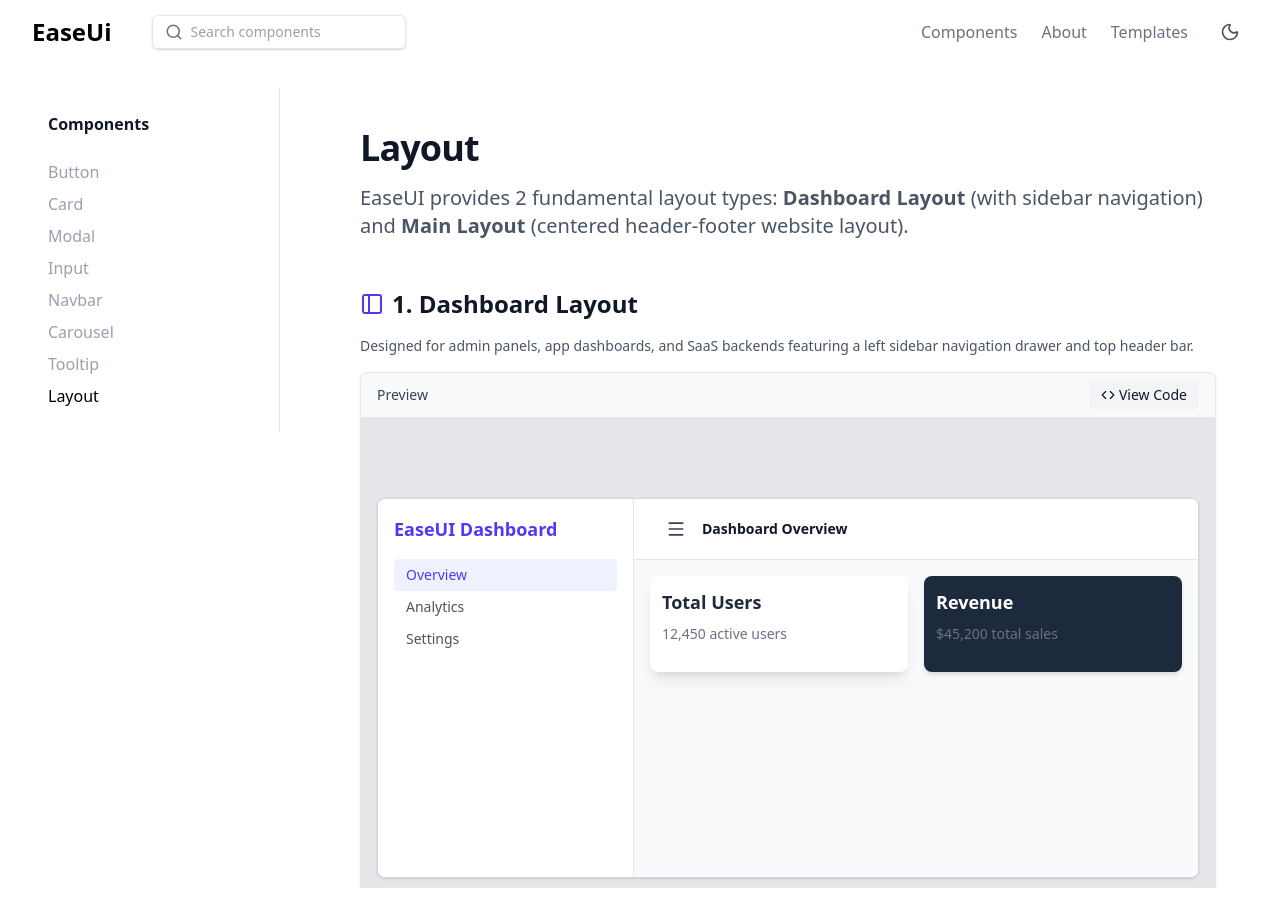
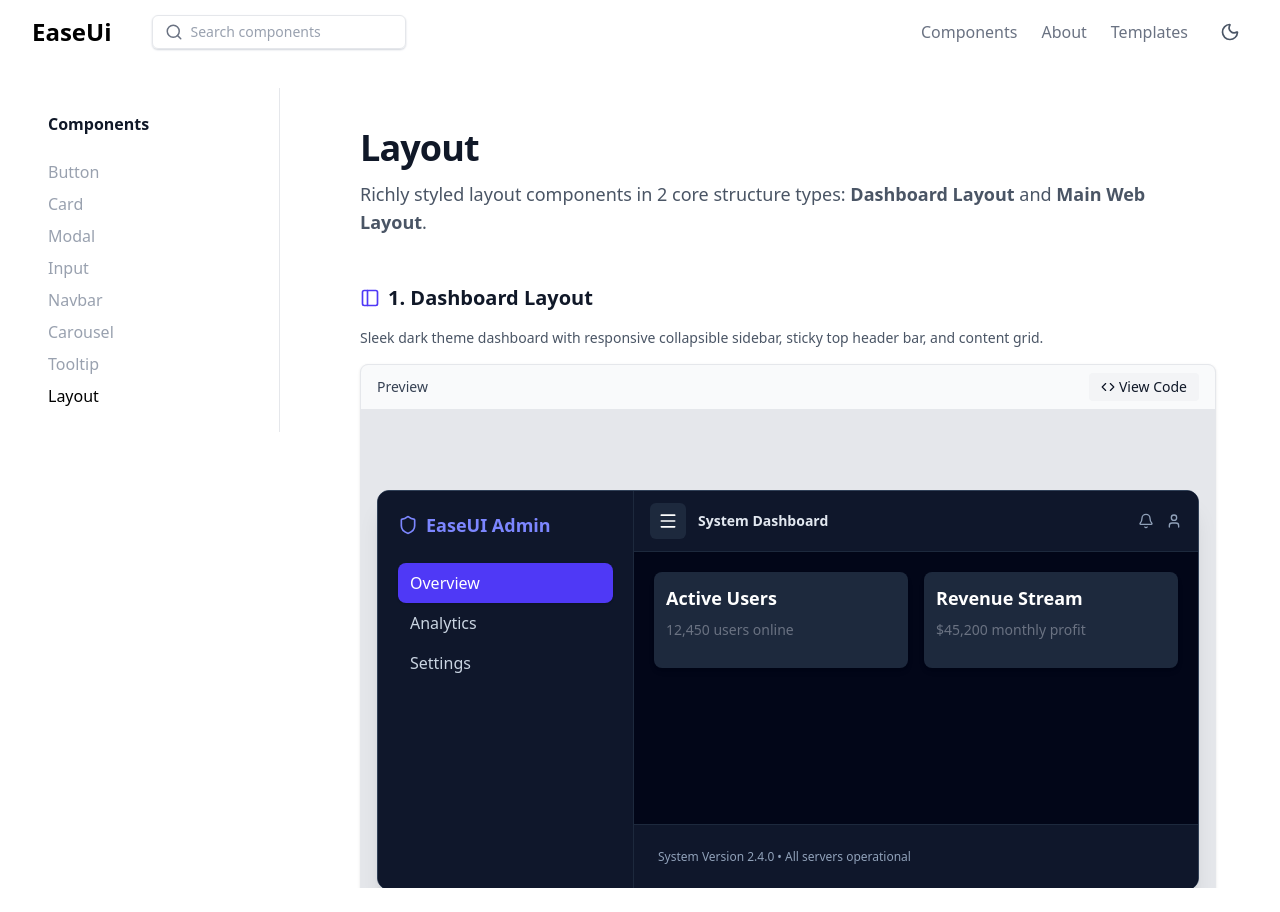
Before and after one commit to Anshuman-x49/EaseUI, a React (Vite) app: page /components/layout in a window 1280 px wide. Built offline with nearby package versions, Linux system fonts and the light colour scheme.

Commit message:
fix the layout components

```diff
--- a/src/components/Layout/Layout.tsx
+++ b/src/components/Layout/Layout.tsx
@@ -23,14 +23,15 @@ export const useLayout = () => {
 
 // --- CVA Variants ---
 const layoutVariants = cva(
-  "min-h-screen w-full flex flex-col bg-gray-50 text-gray-900 dark:bg-slate-950 dark:text-slate-100 transition-colors duration-200",
+  "min-h-screen w-full flex flex-col font-sans antialiased selection:bg-indigo-500 selection:text-white transition-colors duration-200",
   {
     variants: {
       variant: {
-        default: "bg-gray-50 dark:bg-slate-950",
-        light: "bg-white text-gray-900",
-        dark: "bg-slate-900 text-white dark",
-        slate: "bg-slate-100 dark:bg-slate-900",
+        default: "bg-gray-50 text-gray-900 dark:bg-slate-950 dark:text-slate-100",
+        light: "bg-white text-gray-900 border-gray-200",
+        dark: "bg-slate-950 text-slate-100 border-slate-800",
+        indigo: "bg-indigo-950 text-indigo-100 border-indigo-900",
+        glass: "bg-slate-900/90 text-white backdrop-blur-md border-white/10",
       },
     },
     defaultVariants: {
@@ -87,8 +88,8 @@ export const Layout = React.forwardRef<HTMLDivElement, LayoutProps>(
               {sidebar && (
                 <aside
                   className={cn(
-                    "fixed inset-y-0 left-0 z-40 w-64 bg-white dark:bg-slate-900 border-r border-gray-200 dark:border-slate-800 transition-transform duration-300 ease-in-out lg:translate-x-0 lg:static",
-                    sidebarOpen ? "translate-x-0" : "-translate-x-full"
+                    "fixed inset-y-0 left-0 z-40 w-64 bg-slate-900 text-white border-r border-slate-800 transition-transform duration-300 ease-in-out lg:translate-x-0 lg:static",
+                    sidebarOpen ? "translate-x-0 shadow-2xl" : "-translate-x-full"
                   )}
                 >
                   {sidebar}
@@ -97,19 +98,19 @@ export const Layout = React.forwardRef<HTMLDivElement, LayoutProps>(
 
               {sidebarOpen && (
                 <div
-                  className="fixed inset-0 z-30 bg-black/40 lg:hidden backdrop-blur-xs"
+                  className="fixed inset-0 z-30 bg-black/50 lg:hidden backdrop-blur-xs"
                   onClick={() => setSidebarOpen(false)}
                 />
               )}
 
               <div className="flex-1 flex flex-col min-w-0">
                 {header && (
-                  <header className="sticky top-0 z-20 bg-white/80 dark:bg-slate-900/80 backdrop-blur-md border-b border-gray-200 dark:border-slate-800 px-4 py-3 flex items-center justify-between">
+                  <header className="sticky top-0 z-20 bg-white dark:bg-slate-900 border-b border-gray-200 dark:border-slate-800 px-6 py-4 flex items-center justify-between">
                     <button
                       type="button"
                       aria-label="Toggle navigation menu"
                       onClick={toggleSidebar}
-                      className="lg:hidden p-2 rounded-md hover:bg-gray-100 dark:hover:bg-slate-800"
+                      className="lg:hidden p-2 rounded-md hover:bg-gray-100 dark:hover:bg-slate-800 text-gray-700 dark:text-slate-200"
                     >
                       <Menu className="w-5 h-5" />
                     </button>
@@ -120,7 +121,7 @@ export const Layout = React.forwardRef<HTMLDivElement, LayoutProps>(
                 <main className="flex-1 p-6 overflow-auto">{children}</main>
 
                 {footer && (
-                  <footer className="bg-white dark:bg-slate-900 border-t border-gray-200 dark:border-slate-800 p-4">
+                  <footer className="bg-white dark:bg-slate-900 border-t border-gray-200 dark:border-slate-800 p-4 text-sm text-gray-500">
                     {footer}
                   </footer>
                 )}
@@ -128,11 +129,11 @@ export const Layout = React.forwardRef<HTMLDivElement, LayoutProps>(
             </div>
           )}
 
-          {/* Preset 2: Main Web Layout (Header + Centered Main Content + Footer) */}
+          {/* Preset 2: Main Web Layout (Header + Centered Content + Footer) */}
           {layoutType === "main" && !children && (
             <div className="flex flex-col min-h-screen">
               {header && (
-                <header className="sticky top-0 z-30 bg-white/90 dark:bg-slate-900/90 backdrop-blur-md border-b border-gray-200 dark:border-slate-800 px-6 py-4">
+                <header className="sticky top-0 z-30 bg-slate-900 text-white border-b border-slate-800 px-6 py-4">
                   <div className="max-w-7xl mx-auto flex items-center justify-between">
                     {header}
                   </div>
@@ -144,7 +145,7 @@ export const Layout = React.forwardRef<HTMLDivElement, LayoutProps>(
               </main>
 
               {footer && (
-                <footer className="bg-white dark:bg-slate-900 border-t border-gray-200 dark:border-slate-800 p-6 mt-auto">
+                <footer className="bg-slate-900 text-slate-400 border-t border-slate-800 p-6 mt-auto">
                   <div className="max-w-7xl mx-auto">{footer}</div>
                 </footer>
               )}
@@ -171,7 +172,7 @@ export const LayoutHeader = React.forwardRef<HTMLElement, LayoutHeaderProps>(
       <header
         ref={ref}
         className={cn(
-          "w-full bg-white/90 dark:bg-slate-900/90 backdrop-blur-md border-b border-gray-200 dark:border-slate-800 px-6 py-4 z-30 flex items-center justify-between",
+          "w-full bg-white dark:bg-slate-900 border-b border-gray-200 dark:border-slate-800 px-6 py-4 z-30 flex items-center justify-between shadow-xs",
           sticky && "sticky top-0",
           className
         )}
@@ -201,19 +202,19 @@ export const LayoutSidebar = React.forwardRef<HTMLElement, LayoutSidebarProps>(
         <aside
           ref={ref}
           className={cn(
-            "fixed inset-y-0 left-0 z-40 bg-white dark:bg-slate-900 border-r border-gray-200 dark:border-slate-800 p-4 transition-transform duration-300 ease-in-out lg:static lg:translate-x-0",
+            "fixed inset-y-0 left-0 z-40 bg-slate-900 text-slate-100 border-r border-slate-800 p-5 transition-transform duration-300 ease-in-out lg:static lg:translate-x-0",
             widthClasses,
             sidebarOpen ? "translate-x-0 shadow-2xl" : "-translate-x-full"
           )}
           {...props}
         >
           <div className="flex items-center justify-between mb-4 lg:hidden">
-            <span className="text-xs font-semibold uppercase text-gray-500">Navigation</span>
+            <span className="text-xs font-bold uppercase tracking-wider text-slate-400">Navigation</span>
             <button
               type="button"
               aria-label="Close sidebar"
               onClick={() => setSidebarOpen(false)}
-              className="p-1 rounded hover:bg-gray-100 dark:hover:bg-slate-800"
+              className="p-1.5 rounded hover:bg-slate-800 text-slate-400 hover:text-white"
             >
               <X className="w-5 h-5" />
             </button>
@@ -223,7 +224,7 @@ export const LayoutSidebar = React.forwardRef<HTMLElement, LayoutSidebarProps>(
 
         {sidebarOpen && (
           <div
-            className="fixed inset-0 z-30 bg-black/40 lg:hidden backdrop-blur-xs"
+            className="fixed inset-0 z-30 bg-black/50 lg:hidden backdrop-blur-xs"
             onClick={() => setSidebarOpen(false)}
           />
         )}
@@ -274,7 +275,7 @@ export const LayoutFooter = React.forwardRef<HTMLElement, LayoutFooterProps>(
       <footer
         ref={ref}
         className={cn(
-          "w-full bg-white dark:bg-slate-900 border-t border-gray-200 dark:border-slate-800 p-6 mt-auto",
+          "w-full bg-slate-900 text-slate-400 border-t border-slate-800 p-6 mt-auto text-sm",
           className
         )}
         {...props}
@@ -303,7 +304,7 @@ export const LayoutSidebarToggle = React.forwardRef<
       aria-label="Toggle sidebar"
       onClick={toggleSidebar}
       className={cn(
-        "inline-flex items-center justify-center p-2 rounded-md hover:bg-gray-100 dark:hover:bg-slate-800 text-gray-700 dark:text-slate-200 transition-colors",
+        "inline-flex items-center justify-center p-2 rounded-md bg-slate-800 hover:bg-slate-700 text-white transition-colors",
         className
       )}
       {...props}
--- a/src/pages/components/LayoutPage.tsx
+++ b/src/pages/components/LayoutPage.tsx
@@ -10,7 +10,7 @@ import {
 } from "@/components";
 import ComponentDemo from "../ComponentsDemo";
 import PropsTable from "@/components/Personal/PropsTable";
-import { Sidebar as SidebarIcon, Layers } from "lucide-react";
+import { Sidebar as SidebarIcon, Layers, Shield, Bell, User } from "lucide-react";
 
 const LayoutPage = () => {
   const dashboardLayoutCode = `import {
@@ -23,28 +23,38 @@ const LayoutPage = () => {
   Card,
 } from "@/components";
 
-<Layout layoutType="dashboard" variant="default" className="min-h-[400px] border border-gray-200 rounded-lg overflow-hidden flex flex-row">
-  <LayoutSidebar width="md" className="p-4 space-y-2">
-    <div className="font-bold text-lg mb-4 text-indigo-600">EaseUI Dashboard</div>
-    <div className="text-sm font-medium py-1.5 px-3 bg-indigo-50 text-indigo-600 rounded">Overview</div>
-    <div className="text-sm font-medium py-1.5 px-3 text-gray-600 hover:bg-gray-100 rounded">Analytics</div>
-    <div className="text-sm font-medium py-1.5 px-3 text-gray-600 hover:bg-gray-100 rounded">Settings</div>
+<Layout layoutType="dashboard" className="min-h-[400px] border border-slate-700 rounded-xl overflow-hidden flex flex-row shadow-xl">
+  <LayoutSidebar width="md" className="bg-slate-900 text-white p-4 space-y-3">
+    <div className="font-bold text-lg text-indigo-400 mb-6 flex items-center gap-2">
+      <Shield className="w-5 h-5" /> EaseUI Admin
+    </div>
+    <div className="py-2 px-3 bg-indigo-600 font-medium text-white rounded-lg shadow-sm">Overview</div>
+    <div className="py-2 px-3 text-slate-300 hover:bg-slate-800 hover:text-white rounded-lg transition-colors cursor-pointer">Analytics</div>
+    <div className="py-2 px-3 text-slate-300 hover:bg-slate-800 hover:text-white rounded-lg transition-colors cursor-pointer">Settings</div>
   </LayoutSidebar>
 
-  <div className="flex-1 flex flex-col">
-    <LayoutHeader className="border-b border-gray-200 flex items-center justify-between">
+  <div className="flex-1 flex flex-col bg-slate-950 text-white">
+    <LayoutHeader className="bg-slate-900 border-b border-slate-800 py-3 px-4 flex items-center justify-between">
+      <div className="flex items-center gap-3">
+        <LayoutSidebarToggle />
+        <h3 className="font-semibold text-sm text-slate-200">System Dashboard</h3>
+      </div>
       <div className="flex items-center gap-2">
-        <LayoutSidebarToggle />
-        <h3 className="font-semibold text-sm">Dashboard Overview</h3>
+        <Bell className="w-4 h-4 text-slate-400" />
+        <User className="w-4 h-4 text-slate-400" />
       </div>
     </LayoutHeader>
 
-    <LayoutContent container="full" className="bg-gray-50/50 p-4">
+    <LayoutContent container="full" className="p-5 bg-slate-950">
       <div className="grid grid-cols-1 md:grid-cols-2 gap-4">
-        <Card title="Total Users" description="12,450 active users" variant="light" size="sm" />
-        <Card title="Revenue" description="$45,200 total sales" variant="dark" size="sm" />
+        <Card title="Active Users" description="12,450 users online" variant="dark" size="sm" />
+        <Card title="Revenue Stream" description="$45,200 monthly profit" variant="dark" size="sm" />
       </div>
     </LayoutContent>
+
+    <LayoutFooter className="bg-slate-900 border-t border-slate-800 text-xs text-slate-400">
+      System Version 2.4.0 • All servers operational
+    </LayoutFooter>
   </div>
 </Layout>`;
 
@@ -56,26 +66,26 @@ const LayoutPage = () => {
   Button,
 } from "@/components";
 
-<Layout layoutType="main" variant="light" className="min-h-[350px] border border-gray-200 rounded-lg overflow-hidden flex flex-col">
-  <LayoutHeader className="flex items-center justify-between">
-    <span className="font-bold text-lg text-indigo-600">EaseUI Brand</span>
-    <div className="flex gap-4 text-sm font-medium text-gray-700">
-      <span>Home</span>
-      <span>Features</span>
-      <span>Pricing</span>
+<Layout layoutType="main" className="min-h-[380px] border border-slate-700 rounded-xl overflow-hidden flex flex-col shadow-xl">
+  <LayoutHeader className="bg-indigo-950 border-b border-indigo-900 py-3 px-6 text-white flex items-center justify-between">
+    <span className="font-bold text-lg text-indigo-400">EaseUI Platform</span>
+    <div className="flex gap-6 text-sm font-medium text-indigo-200">
+      <span className="hover:text-white cursor-pointer">Products</span>
+      <span className="hover:text-white cursor-pointer">Solutions</span>
+      <span className="hover:text-white cursor-pointer">Pricing</span>
     </div>
   </LayoutHeader>
 
-  <LayoutContent container="lg" className="py-8 text-center space-y-4">
-    <h2 className="text-3xl font-extrabold">Main Website Layout</h2>
-    <p className="text-gray-600 max-w-xl mx-auto">
-      Ideal for landing pages, blogs, marketing sites, and public web applications with centered content container boundaries.
+  <LayoutContent container="lg" className="py-10 text-center space-y-5 bg-slate-900 text-white">
+    <h2 className="text-3xl font-extrabold text-white">Main Web Application Layout</h2>
+    <p className="text-slate-300 text-sm max-w-xl mx-auto">
+      Features a rich indigo header bar, responsive centered content container, and dark footer layout.
     </p>
-    <Button variant="primary" size="sm">Get Started</Button>
+    <Button variant="primary" size="md">Explore Components</Button>
   </LayoutContent>
 
-  <LayoutFooter className="text-center text-xs text-gray-500">
-    © 2026 EaseUI Inc. All rights reserved.
+  <LayoutFooter className="bg-slate-950 text-slate-400 text-center text-xs py-4 border-t border-slate-800">
+    © 2026 EaseUI Inc. Powered by modern React components.
   </LayoutFooter>
 </Layout>`;
 
@@ -84,13 +94,13 @@ const LayoutPage = () => {
       prop: "layoutType",
       type: `"dashboard" | "main"`,
       default: `"main"`,
-      description: "Layout structure blueprint type: 'dashboard' for sidebar navigation apps or 'main' for centered website layouts.",
+      description: "Layout structure blueprint type: 'dashboard' for sidebar app layouts or 'main' for web application layouts.",
     },
     {
       prop: "variant",
-      type: `"default" | "light" | "dark" | "slate"`,
+      type: `"default" | "light" | "dark" | "indigo" | "glass"`,
       default: `"default"`,
-      description: "Surface theme color variant of the root layout container.",
+      description: "Color theme variant for the layout root container.",
     },
     {
       prop: "container",
@@ -102,7 +112,7 @@ const LayoutPage = () => {
       prop: "sticky",
       type: "boolean",
       default: "true",
-      description: "Fixes the LayoutHeader to the top during page scroll.",
+      description: "Keeps LayoutHeader fixed to top during scroll.",
     },
     {
       prop: "header",
@@ -114,95 +124,105 @@ const LayoutPage = () => {
       prop: "sidebar",
       type: "React.ReactNode",
       default: "-",
-      description: "Left navigation sidebar node for dashboard layout.",
+      description: "Left sidebar navigation drawer node for dashboard layout.",
     },
     {
       prop: "footer",
       type: "React.ReactNode",
       default: "-",
-      description: "Footer node rendered at the bottom.",
+      description: "Bottom footer node.",
     },
   ];
 
   return (
     <div className="max-w-4xl mx-auto p-4 space-y-12">
-      <div className="space-y-4">
+      <div className="space-y-3">
         <h1 className="text-4xl font-bold tracking-tight">Layout</h1>
-        <p className="text-xl text-gray-600">
-          EaseUI provides 2 fundamental layout types: <strong>Dashboard Layout</strong> (with sidebar navigation) and <strong>Main Layout</strong> (centered header-footer website layout).
+        <p className="text-lg text-gray-600 dark:text-slate-300">
+          Richly styled layout components in 2 core structure types: <strong>Dashboard Layout</strong> and <strong>Main Web Layout</strong>.
         </p>
       </div>
 
       {/* 1. Dashboard Layout */}
       <section className="space-y-4">
         <div className="flex items-center gap-2">
-          <SidebarIcon className="w-6 h-6 text-indigo-600" />
-          <h2 className="text-2xl font-semibold">1. Dashboard Layout</h2>
+          <SidebarIcon className="w-5 h-5 text-indigo-600" />
+          <h2 className="text-xl font-semibold">1. Dashboard Layout</h2>
         </div>
         <p className="text-gray-600 text-sm">
-          Designed for admin panels, app dashboards, and SaaS backends featuring a left sidebar navigation drawer and top header bar.
+          Sleek dark theme dashboard with responsive collapsible sidebar, sticky top header bar, and content grid.
         </p>
         <ComponentDemo code={dashboardLayoutCode}>
           <div className="w-full">
-            <Layout variant="default" className="min-h-[380px] border border-gray-300 rounded-lg overflow-hidden flex flex-row shadow-sm">
-              <LayoutSidebar width="md" className="p-4 space-y-2">
-                <div className="font-bold text-lg mb-4 text-indigo-600">EaseUI Dashboard</div>
-                <div className="text-sm font-medium py-1.5 px-3 bg-indigo-50 text-indigo-600 rounded">Overview</div>
-                <div className="text-sm font-medium py-1.5 px-3 text-gray-600 hover:bg-gray-100 rounded">Analytics</div>
-                <div className="text-sm font-medium py-1.5 px-3 text-gray-600 hover:bg-gray-100 rounded">Settings</div>
+            <Layout variant="dark" className="min-h-[400px] border border-slate-700 rounded-xl overflow-hidden flex flex-row shadow-xl">
+              <LayoutSidebar width="md" className="bg-slate-900 text-white p-4 space-y-3">
+                <div className="font-bold text-lg text-indigo-400 mb-6 flex items-center gap-2">
+                  <Shield className="w-5 h-5" /> EaseUI Admin
+                </div>
+                <div className="py-2 px-3 bg-indigo-600 font-medium text-white rounded-lg shadow-sm cursor-pointer">Overview</div>
+                <div className="py-2 px-3 text-slate-300 hover:bg-slate-800 hover:text-white rounded-lg transition-colors cursor-pointer">Analytics</div>
+                <div className="py-2 px-3 text-slate-300 hover:bg-slate-800 hover:text-white rounded-lg transition-colors cursor-pointer">Settings</div>
               </LayoutSidebar>
 
-              <div className="flex-1 flex flex-col">
-                <LayoutHeader className="border-b border-gray-200 flex items-center justify-between py-3">
-                  <div className="flex items-center gap-2">
+              <div className="flex-1 flex flex-col bg-slate-950 text-white">
+                <LayoutHeader className="bg-slate-900 border-b border-slate-800 py-3 px-4 flex items-center justify-between">
+                  <div className="flex items-center gap-3">
                     <LayoutSidebarToggle />
-                    <h3 className="font-semibold text-sm">Dashboard Overview</h3>
+                    <h3 className="font-semibold text-sm text-slate-200">System Dashboard</h3>
+                  </div>
+                  <div className="flex items-center gap-3">
+                    <Bell className="w-4 h-4 text-slate-400 hover:text-white cursor-pointer" />
+                    <User className="w-4 h-4 text-slate-400 hover:text-white cursor-pointer" />
                   </div>
                 </LayoutHeader>
 
-                <LayoutContent container="full" className="bg-gray-50 p-4">
+                <LayoutContent container="full" className="p-5 bg-slate-950">
                   <div className="grid grid-cols-1 md:grid-cols-2 gap-4">
-                    <Card title="Total Users" description="12,450 active users" variant="light" size="sm" />
-                    <Card title="Revenue" description="$45,200 total sales" variant="dark" size="sm" />
+                    <Card title="Active Users" description="12,450 users online" variant="dark" size="sm" />
+                    <Card title="Revenue Stream" description="$45,200 monthly profit" variant="dark" size="sm" />
                   </div>
                 </LayoutContent>
+
+                <LayoutFooter className="bg-slate-900 border-t border-slate-800 text-xs text-slate-400">
+                  System Version 2.4.0 • All servers operational
+                </LayoutFooter>
               </div>
             </Layout>
           </div>
         </ComponentDemo>
       </section>
 
-      {/* 2. Main Layout */}
+      {/* 2. Main Web Layout */}
       <section className="space-y-4">
         <div className="flex items-center gap-2">
-          <Layers className="w-6 h-6 text-indigo-600" />
-          <h2 className="text-2xl font-semibold">2. Main Web Layout</h2>
+          <Layers className="w-5 h-5 text-indigo-600" />
+          <h2 className="text-xl font-semibold">2. Main Web Layout</h2>
         </div>
         <p className="text-gray-600 text-sm">
-          Designed for marketing websites, landing pages, blogs, and public web apps with a top header and centered container content.
+          Web application layout with an indigo header bar, centered content container, and sleek dark footer.
         </p>
         <ComponentDemo code={mainLayoutCode}>
           <div className="w-full">
-            <Layout variant="light" className="min-h-80 border border-gray-300 rounded-lg overflow-hidden flex flex-col shadow-sm">
-              <LayoutHeader className="flex items-center justify-between">
-                <span className="font-bold text-lg text-indigo-600">EaseUI Brand</span>
-                <div className="flex gap-4 text-sm font-medium text-gray-700">
-                  <span className="hover:text-indigo-600 cursor-pointer">Home</span>
-                  <span className="hover:text-indigo-600 cursor-pointer">Features</span>
-                  <span className="hover:text-indigo-600 cursor-pointer">Pricing</span>
+            <Layout variant="dark" className="min-h-[380px] border border-slate-700 rounded-xl overflow-hidden flex flex-col shadow-xl">
+              <LayoutHeader className="bg-indigo-950 border-b border-indigo-900 py-3 px-6 text-white flex items-center justify-between">
+                <span className="font-bold text-lg text-indigo-400">EaseUI Platform</span>
+                <div className="flex gap-6 text-sm font-medium text-indigo-200">
+                  <span className="hover:text-white cursor-pointer">Products</span>
+                  <span className="hover:text-white cursor-pointer">Solutions</span>
+                  <span className="hover:text-white cursor-pointer">Pricing</span>
                 </div>
               </LayoutHeader>
 
-              <LayoutContent container="lg" className="py-8 text-center space-y-4">
-                <h2 className="text-2xl font-extrabold">Main Website Layout</h2>
-                <p className="text-gray-600 text-sm max-w-xl mx-auto">
-                  Ideal for landing pages, blogs, and public web applications with centered container boundaries.
+              <LayoutContent container="lg" className="py-10 text-center space-y-5 bg-slate-900 text-white">
+                <h2 className="text-3xl font-extrabold text-white">Main Web Application Layout</h2>
+                <p className="text-slate-300 text-sm max-w-xl mx-auto">
+                  Features a rich indigo header bar, responsive centered content container, and dark footer layout.
                 </p>
-                <Button variant="primary" size="sm">Get Started</Button>
+                <Button variant="primary" size="default">Explore Components</Button>
               </LayoutContent>
 
-              <LayoutFooter className="text-center text-xs text-gray-500 py-4">
-                © 2026 EaseUI Inc. All rights reserved.
+              <LayoutFooter className="bg-slate-950 text-slate-400 text-center text-xs py-4 border-t border-slate-800">
+                © 2026 EaseUI Inc. Powered by modern React components.
               </LayoutFooter>
             </Layout>
           </div>
```
